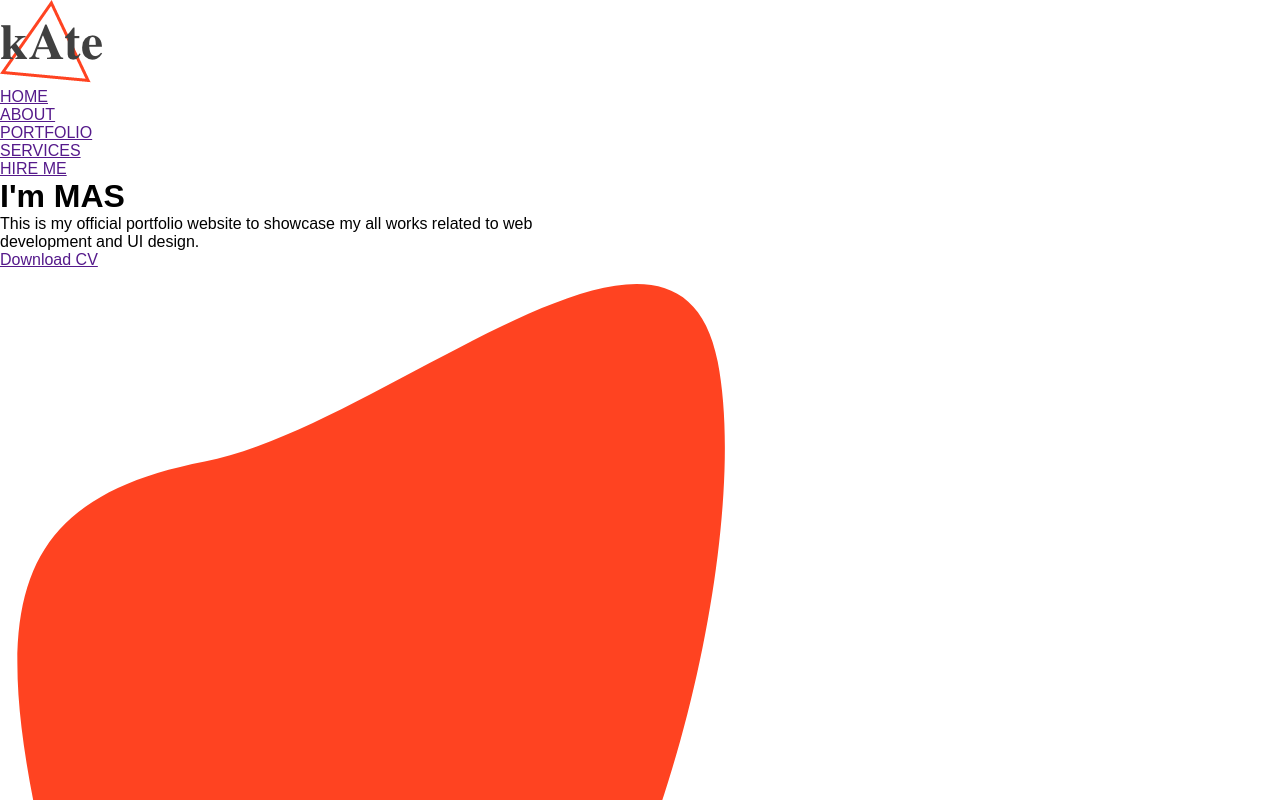
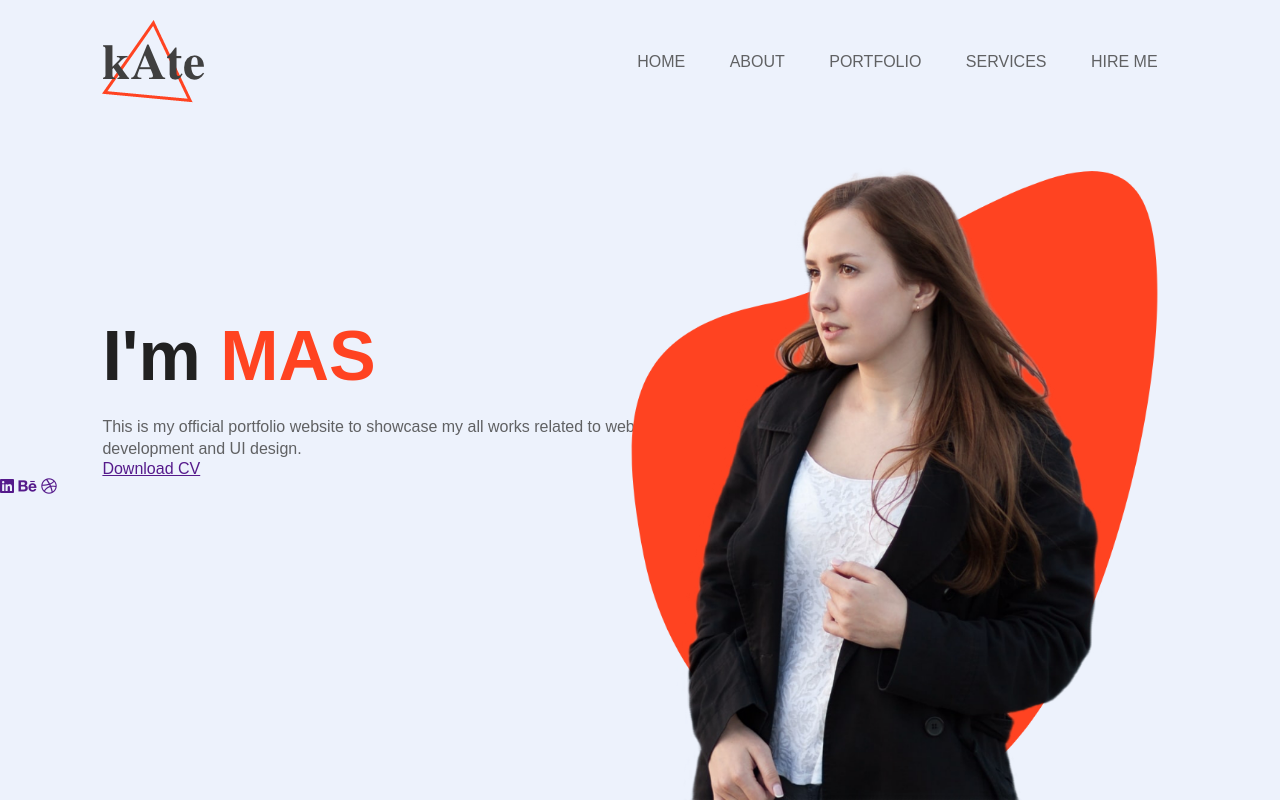
Before and after one commit to MuhammadAheedSiddiqui29/Theme-Switch-Website, a plain HTML site: page index.html in a window 1280 px wide. Shown: the top 800 px of the page. Drawn offline with Linux system fonts and the light colour scheme.

Commit message:
css styling

```diff
--- a/style.css
+++ b/style.css
@@ -1,6 +1,95 @@
 *{
     margin: 0;
     padding: 0;
-    box-sizing: border-box;
+}
+
+.hero{
+    height: 100vh;
+    width: 100%;
+    background: #edf2fc;
     font-family: sans-serif;
+    position: relative;
 }
+
+nav{
+    width: 84%;
+    margin: auto;
+    padding: 20px 0;
+    display: flex;
+    align-items: center;
+    justify-content: space-between;
+}
+
+.logo{
+    width: 100px;
+    cursor: pointer;
+}
+
+nav ul li{
+    display: inline-block;
+    list-style: none;
+    margin: 10px 20px;
+}
+
+nav ul li a{
+    text-decoration: none;
+    color: #606163;
+}
+
+nav ul li a:hover{
+    color: #ff4321;
+}
+
+.info{
+    margin-left: 8%;
+    margin-top: 15%;
+}
+
+.info h1{
+    font-size: 70px;
+    color: #212121;
+    margin-bottom: 20px;
+}
+
+span{
+    color: #ff4321;
+}
+
+.info p{
+    color: #606163;
+    line-height: 22px;
+}
+
+info a{
+    background: #212121;
+    padding: 10px 18px;
+    text-decoration: none;
+    display: inline-block;
+    margin: 30px 0;
+    border-radius: 5px;
+}
+
+.img-box{
+    width: 45%;
+    height: 80%;
+    position: absolute;
+    bottom: 0;
+    right: 100px;
+}
+
+.img-box img{
+    height: 100%;
+    position: absolute;
+    left: 50%;
+    bottom: 0;
+    transform: translateX(-50%);
+    transition: bottom 1s, left 1s;
+}
+
+.img-box:hover .back{
+    bottom: 40px;
+}
+
+.img-box:hover .front{
+    left: 54%;
+}
```
